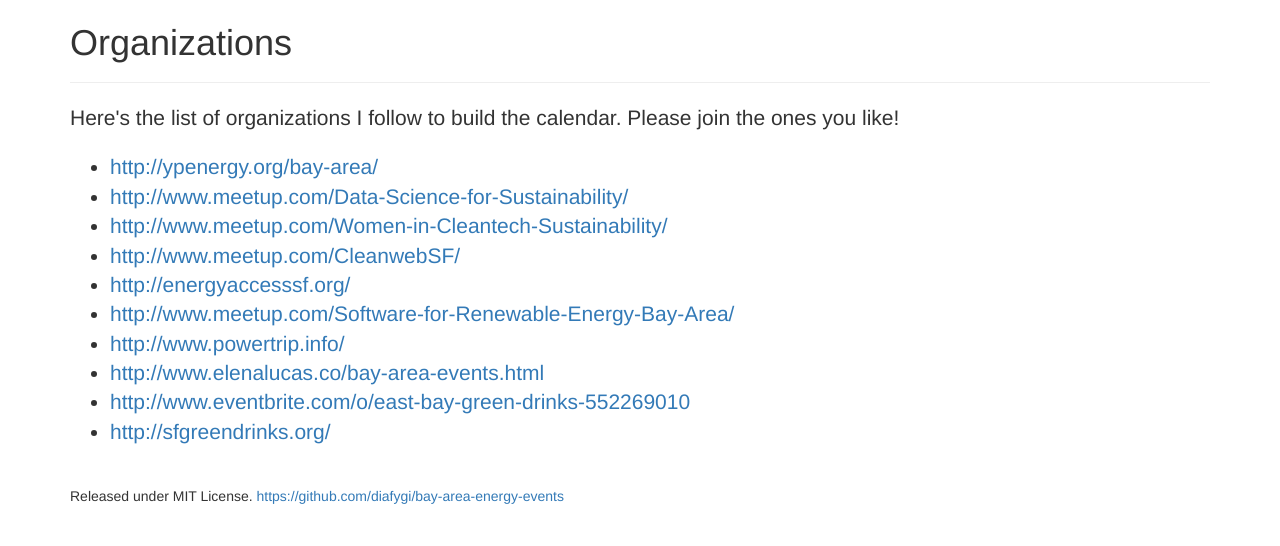
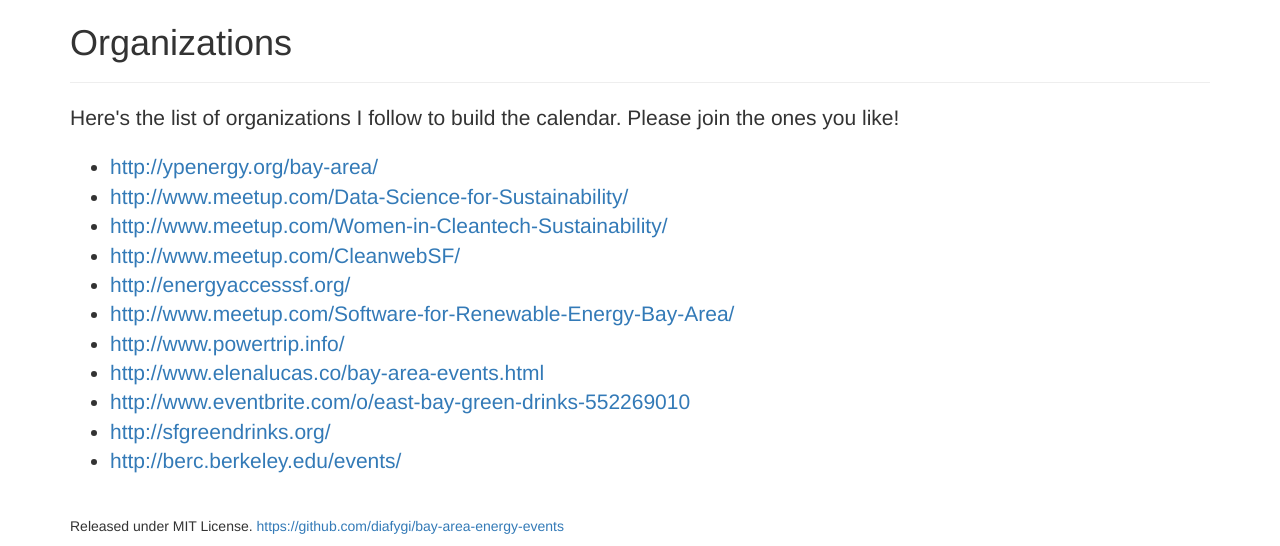
Before and after one commit to diafygi/bay-area-energy-events, a plain HTML site: page index.html in a window 1280 px wide. Shown: the part 1151-1697 px from the top of the page. Before the commit the page ends 1667 px from the top, so only its background shows below. Drawn offline with Linux system fonts and the light colour scheme.

Commit message:
added BERC to references list

```diff
--- a/index.html
+++ b/index.html
@@ -71,6 +71,7 @@
                 <li><a href="http://www.elenalucas.co/bay-area-events.html">http://www.elenalucas.co/bay-area-events.html</a></li>
                 <li><a href="http://www.eventbrite.com/o/east-bay-green-drinks-552269010">http://www.eventbrite.com/o/east-bay-green-drinks-552269010</a></li>
                 <li><a href="http://sfgreendrinks.org/">http://sfgreendrinks.org/</a></li>
+                <li><a href="http://berc.berkeley.edu/events/">http://berc.berkeley.edu/events/</a></li>
             </ul>
         </div>
 
```
